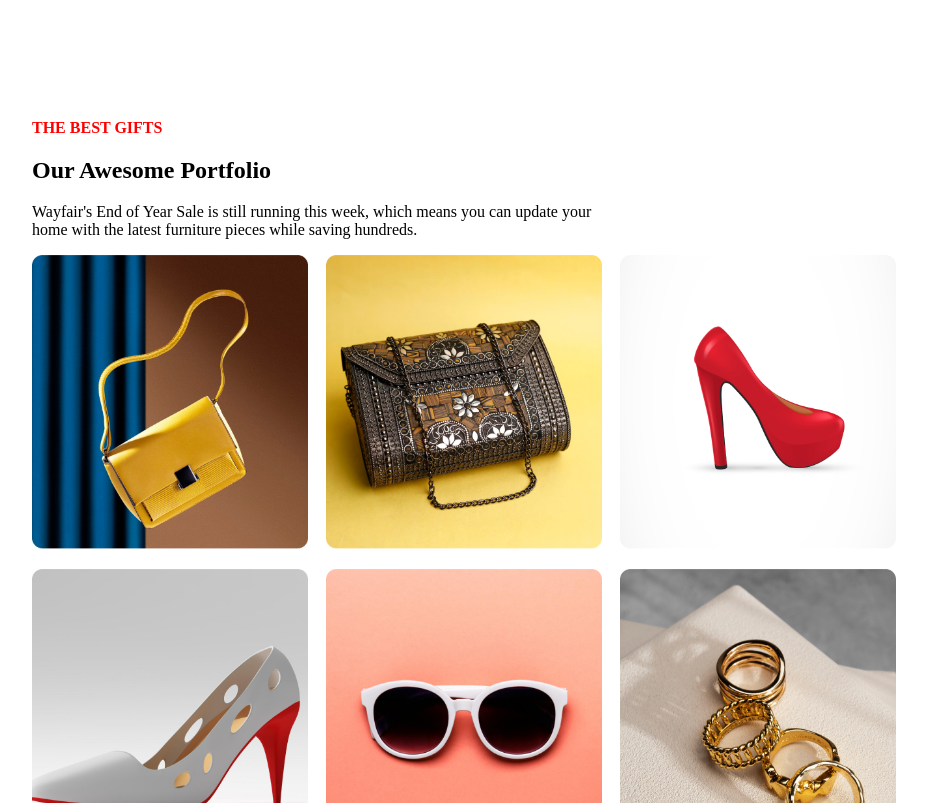
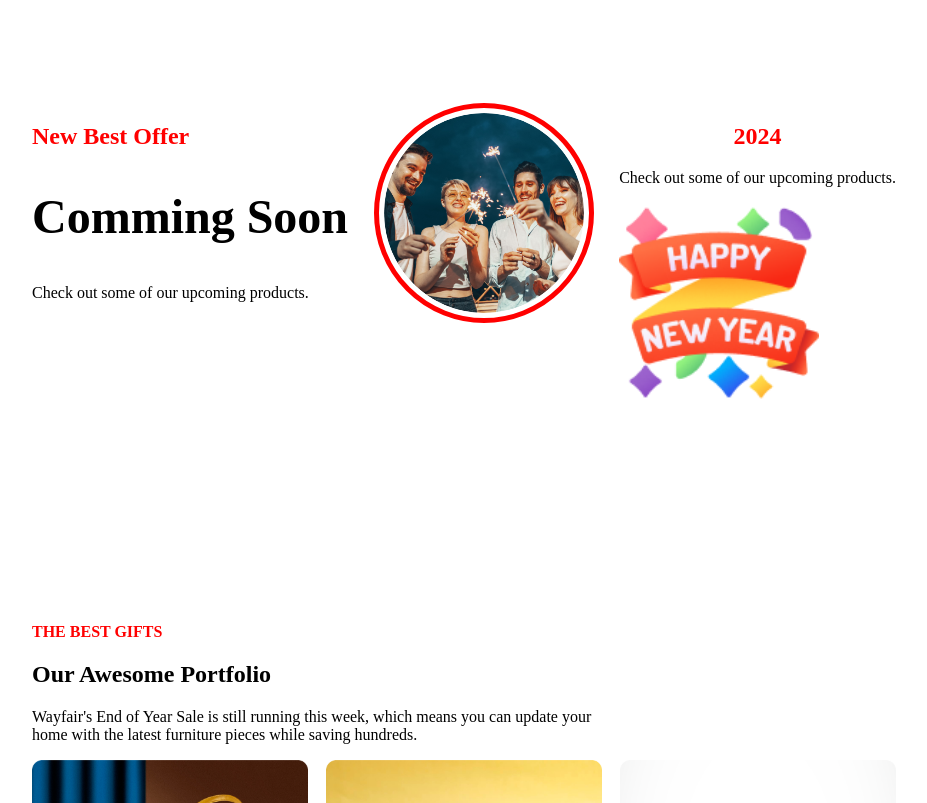
Before and after one commit to KhaledMasum/B9-A1-Assignment, a plain HTML site: page index.html in a window 1280 px wide. Shown: the part 2141-2944 px from the top of the page, without its empty margins (176-1103 px from the left). Drawn offline with Linux system fonts and the light colour scheme.

Commit message:
added bonus

```diff
--- a/index.html
+++ b/index.html
@@ -44,7 +44,23 @@
             </div>
         </section>
 
-
+        <section class="comming-soon">
+            <div>
+                <h1 style="color: red; text-align: start;">New Best Offer</h1>
+                <h1 style="font-size: 48px; text-align: start;">Comming Soon</h1>
+                <p style="text-align: start;">Check out some of our upcoming products.</p>
+            </div>
+            <div>
+                <img src="/resources/Ellipse 1.png"
+                    style="width: 200px; height: 200px; border: 5px solid red; border-radius: 50%; padding: 5px;"
+                    alt="">
+            </div>
+            <div>
+                <h1 style="color: red;">2024</h1>
+                <p>Check out some of our upcoming products.</p>
+                <img src="/resources/Group 96.png" style="width: 200px; height: 200px;" alt="">
+            </div>
+        </section>
 
         <section class="portfolio">
             <div class="portfolio-content">
--- a/style.css
+++ b/style.css
@@ -220,3 +220,9 @@ button {
 .gradiant-bg {
     background-image: linear-gradient(rgba(255, 0, 0, 0.1), rgba(255, 0, 0, 0));
 }
+
+.comming-soon {
+    padding: 100px;
+    display: flex;
+    justify-content: space-between;
+}
```
